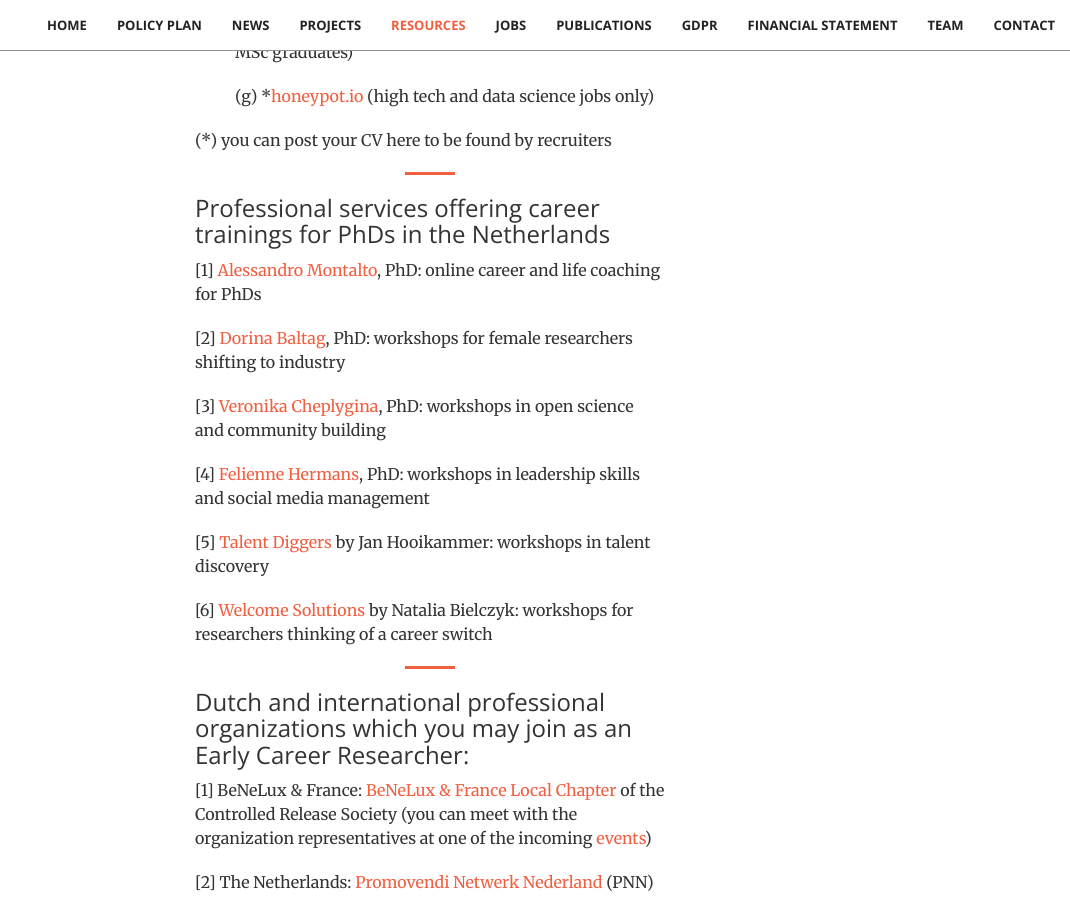
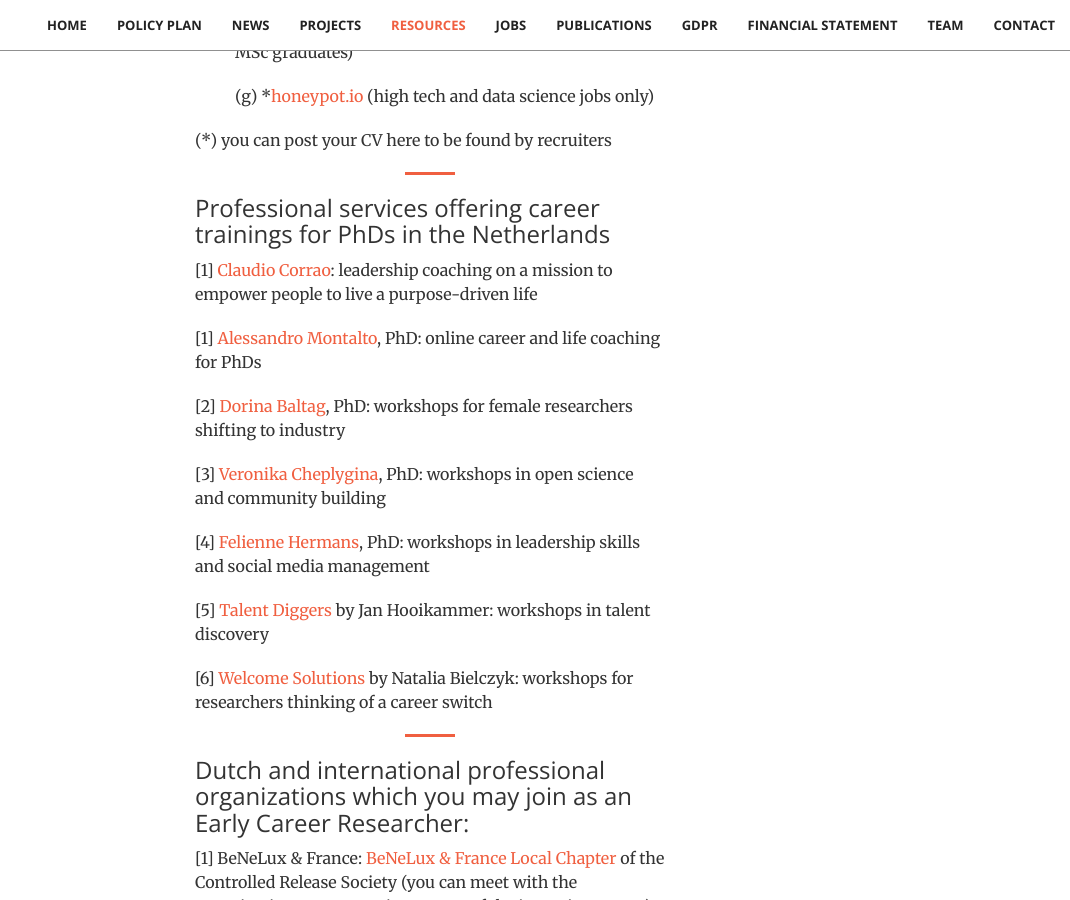
Before and after one commit to stichting-solaris/stichting-solaris.github.io, a Jekyll site: the page built from index.html, in a window 1280 px wide and 900 px high, scrolled down 11966 px. Shown: the whole window, without its empty margins (210-1280 px from the left). Built offline with Jekyll 4.4.1, drawn with Linux system fonts in a browser that asks for light colours.

Commit message:
Update resources.html

```diff
--- a/_includes/resources.html
+++ b/_includes/resources.html
@@ -46,6 +46,9 @@
 
                 <hr class="primary">
                 <h3 class="section-heading">Professional services offering career trainings for PhDs in the Netherlands</h3>
+                <p> [1] <a href="#claudio">Claudio Corrao</a>: leadership coaching on a mission to empower people to
+                    live a purpose-driven life</p>
+
                 <p> [1] <a href="#alessandro">Alessandro Montalto</a>, PhD: online career and life coaching for PhDs</p>
 
                 <p> [2] <a href="#dorinabaltag">Dorina Baltag</a>, PhD: workshops for female researchers shifting to industry</p>
```
